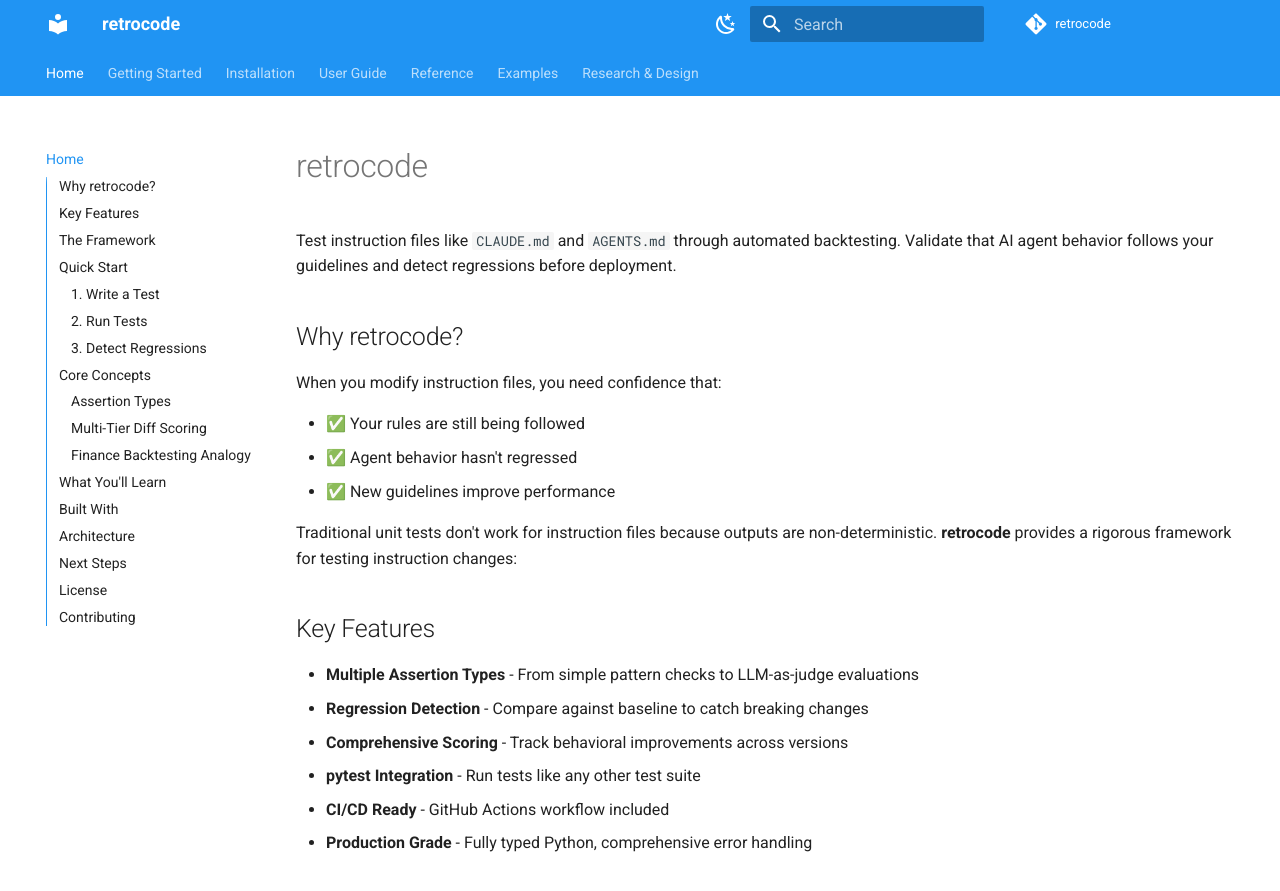
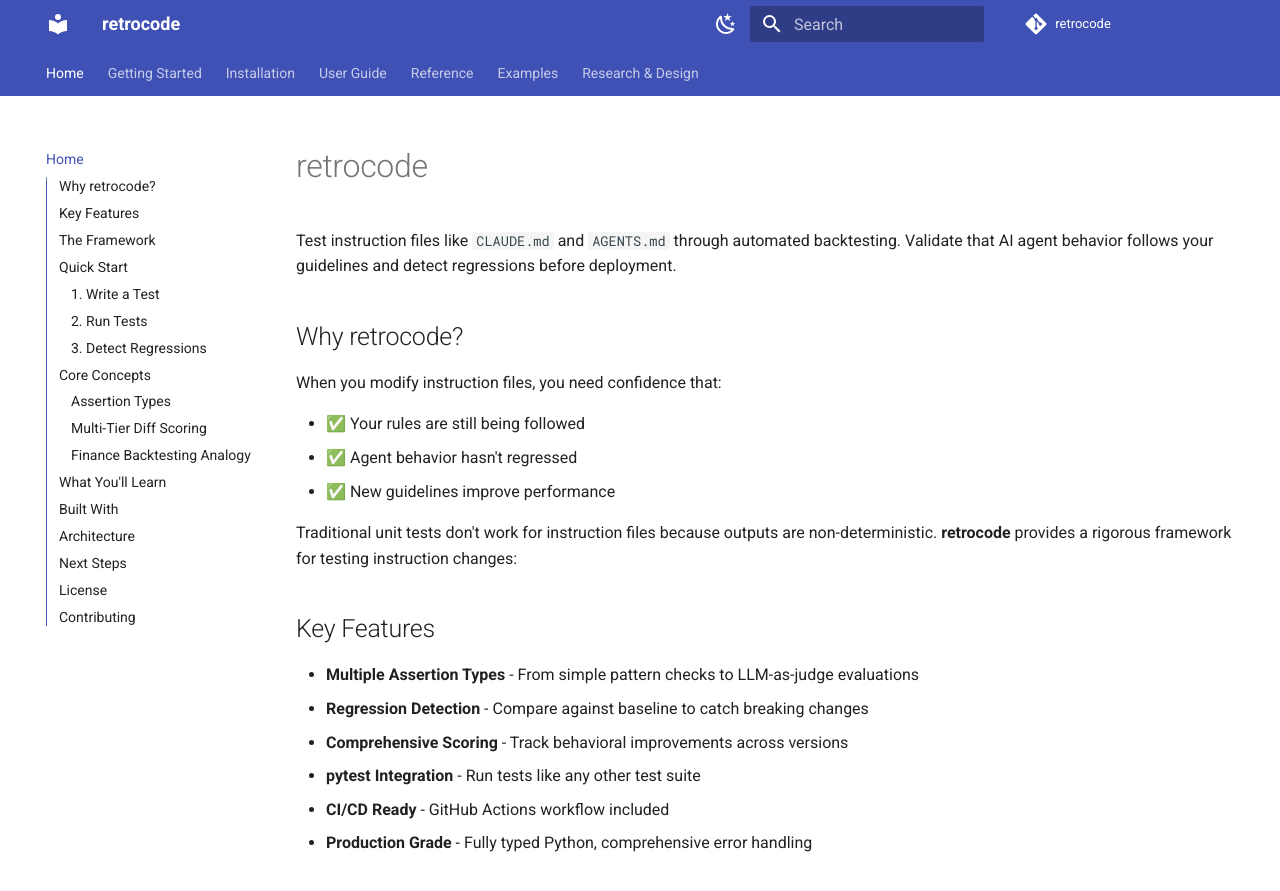
Before and after one commit to GeorgePearse/retrocode, an MkDocs documentation site: the page built from docs/index.md, in a window 1280 px wide and 900 px high. Shown: the top 891 px of the window. Built offline with MkDocs 1.6.1 and Material for MkDocs 9.7.7, drawn with Linux system fonts in a browser that asks for light colours; comment, search, counter and statistics services are not loaded; the version menu is left out.

Commit message:
Update docs color scheme to indigo/orange palette
- Changed primary color from blue to indigo (more professional)
- Changed accent color from cyan to orange (better contrast and modern)
- Applied to both light and dark modes
- Better aligns with modern Material Design conventions

```diff
--- a/mkdocs.yml
+++ b/mkdocs.yml
@@ -22,14 +22,14 @@
     - content.code.select
   palette:
     - scheme: default
-      primary: blue
-      accent: cyan
+      primary: indigo
+      accent: orange
       toggle:
         icon: material/weather-night
         name: Switch to dark mode
     - scheme: slate
-      primary: blue
-      accent: cyan
+      primary: indigo
+      accent: orange
       toggle:
         icon: material/weather-sunny
         name: Switch to light mode
```
